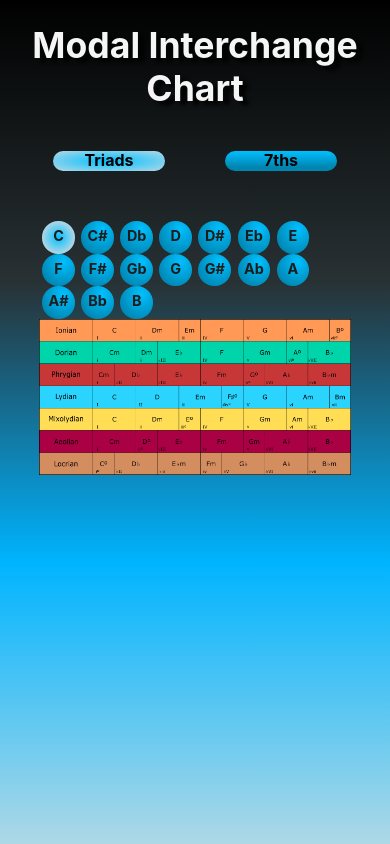
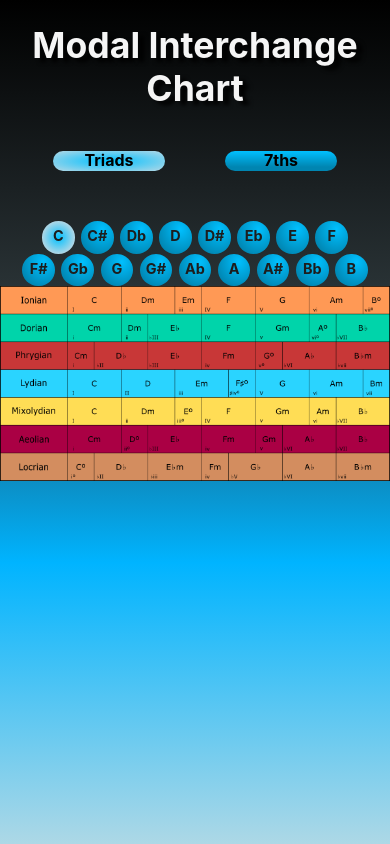
Before and after one commit to Tycholiz/modal-interchange-chart, a React (Create React App) app: page / in a window 390 px wide. Built offline with nearby package versions, Linux system fonts and the light colour scheme.

Commit message:
width for chart on mobile set up

```diff
--- a/src/styles/App.css
+++ b/src/styles/App.css
@@ -18,8 +18,10 @@ body {
 }
 .mainContent {
   display: flex;
+  flex-wrap: wrap;
   flex-direction: column;
-  width: 80vw;
+  /* align-self: flex-start; */
+  width: 100%;
   padding-top: 3vh;
 }
 .selection {
--- a/src/styles/Chart.css
+++ b/src/styles/Chart.css
@@ -2,8 +2,9 @@
 	--primary-color: red;
 	position: relative;
 	display: inline-block;
-	width: 80vw;
+	width: 100%;
 	background-color: pink;
+	align-self: flex-start;
 }
 
 .overlayImage {
--- a/src/styles/KeyContainer.css
+++ b/src/styles/KeyContainer.css
@@ -4,7 +4,7 @@
 	flex-wrap: wrap;
 	flex-direction: row;
 	align-items: center;
-	justify-content: flex-start;
+	justify-content: center;
 	/* margin-right: 2em; */
 }
 .sharpFlatContainer {
```
